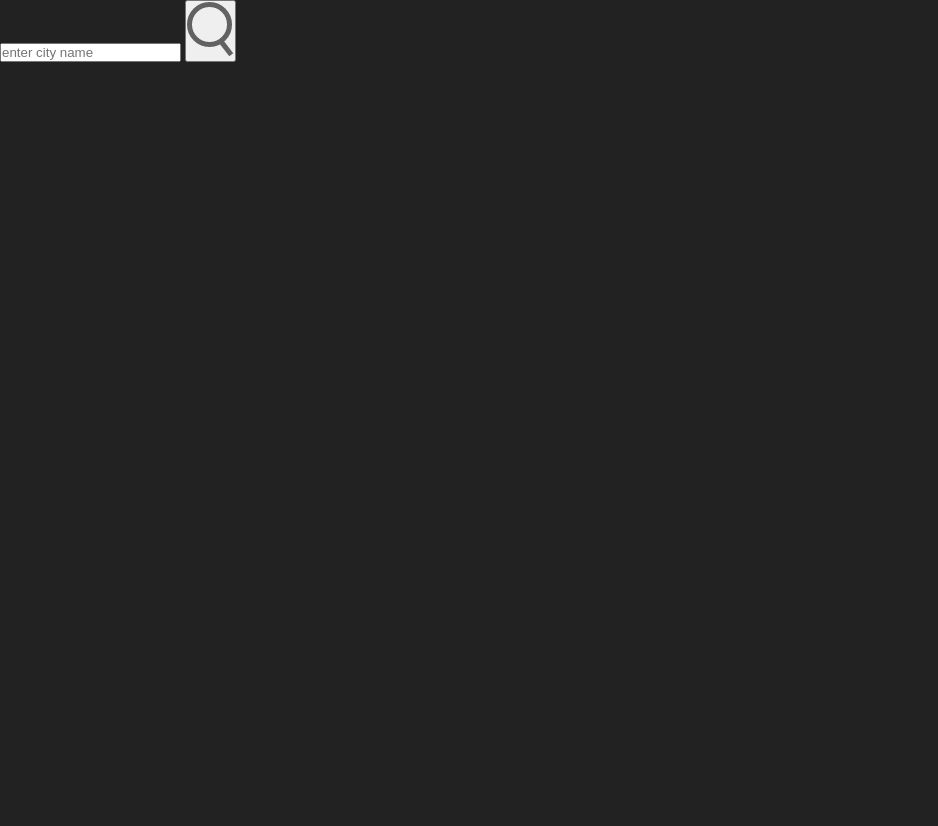
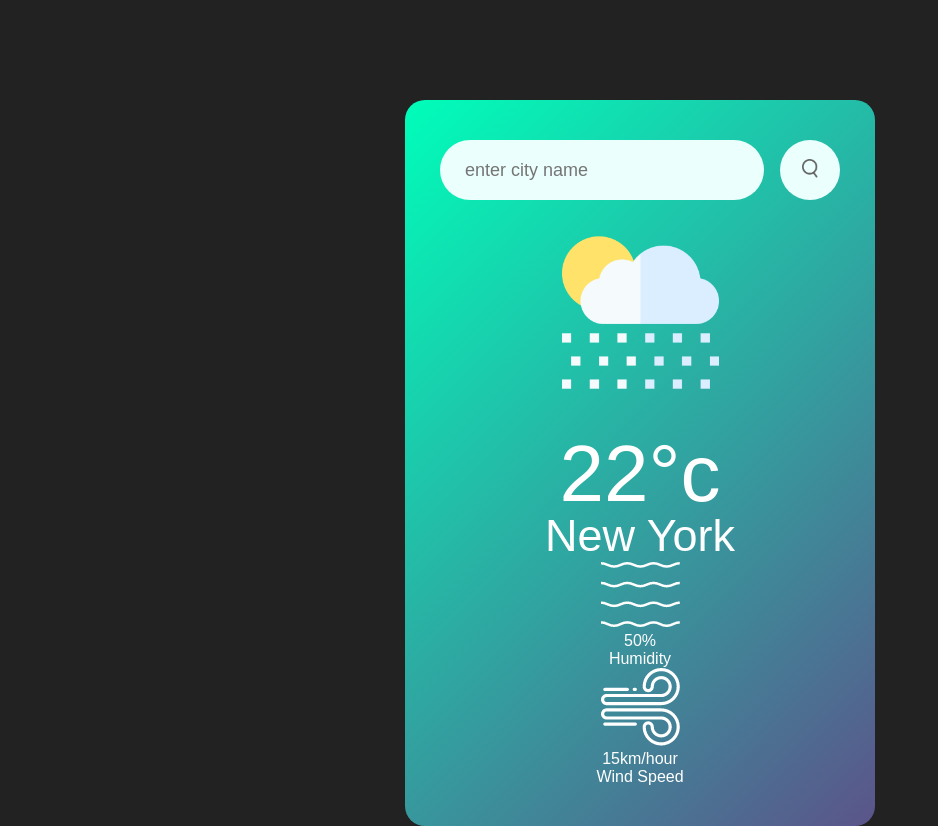
Before and after one commit to kdaanish866/WeatherApp, a plain HTML site: page index.html in a window 1280 px wide. Shown: the whole page, without its empty margins (0-938 px from the left). Before the commit the page ends 800 px from the top, so only its background shows below. Drawn offline with Linux system fonts and the light colour scheme.

Commit message:
Added details to the front-end

```diff
--- a/index.html
+++ b/index.html
@@ -25,6 +25,36 @@
                 <img src = "images/search.png">
             </button>
         </div>
+        <!--Creating a div for the weather box-->
+        <div class="weather">
+            <!--Weather is associated with the rain images-->
+            <img src = "images/rain.png" class= "weather-icon">
+             <!--h1 associated with the temperature class-->
+            <h1 class="temp">22°c</h1>
+            <!--h3 associated with the city class-->
+            <h2 class="city">New York</h2>
+
+            <!--Details class that defines the details of the weather-->
+            <div class="details">
+                <!--Column that shows the humidity-->
+                <div class="col">
+                    <img src="images/humidity.png">
+                    <div>
+                        <p class="humidity">50%</p>
+                        <p>Humidity</p>
+                    </div>
+                </div>
+            </div>
+
+                <!--Column that shows the windspeed-->
+                <div class="col">
+                    <img src="images/wind.png">
+                    <div>
+                        <p class="wind">15km/hour</p>
+                        <p>Wind Speed</p>
+                    </div>
+                </div>
+        </div>
     </div>
 
 </body>
--- a/style.css
+++ b/style.css
@@ -8,3 +8,70 @@
 body{
     background-color: #222;
 }
+
+/*This customizes the box in which our buttons will go into. Main area*/
+.card{
+    width: 90%;
+    max-width : 470px;
+    background: linear-gradient(135deg,#00feba, #5b548a);
+    color:#fff;
+    margin: 100px auto 0;
+    border-radius: 20px;
+    padding: 40px 35px;
+    text-align: center;
+}
+
+/*This customizes the search class or area we are searching cities in*/
+.search{
+    width : 100%;
+    display: flex;
+    align-items: center;
+    justify-content: speace-between;
+
+}
+
+/*This customizes the search input box where we type the cities into*/
+.search input{
+    border:0;
+    outline: 0;
+    background:#ebfffc;
+    color: #555;
+    padding: 10px 25px;
+    height: 60px;
+    border-radius: 30px;
+    flex: 1;
+    margin-right: 16px;
+    font-size: 18px;
+
+}
+/*This customizes the search button you press to search information*/
+.search button{
+    border:0;
+    outline: 0;
+    background:#ebfffc;
+    border-radius: 50%;
+    width:60px;
+    height:60px;
+    cursor: pointer;
+}
+
+/*This customizes the search buttons image size to make it fit*/
+.search button img{
+    width:16px;
+}
+
+weather-icon{
+    width:170px;
+    margin-top: 30px;
+}
+
+.weather h1{
+    font-size: 80px;
+    font-weight: 500;
+}
+
+.weather h2{
+    font-size: 45px;
+    font-weight: 400;
+    margin-top: -10px;
+}
```
Also changed, not shown: images/wind.png (added).
